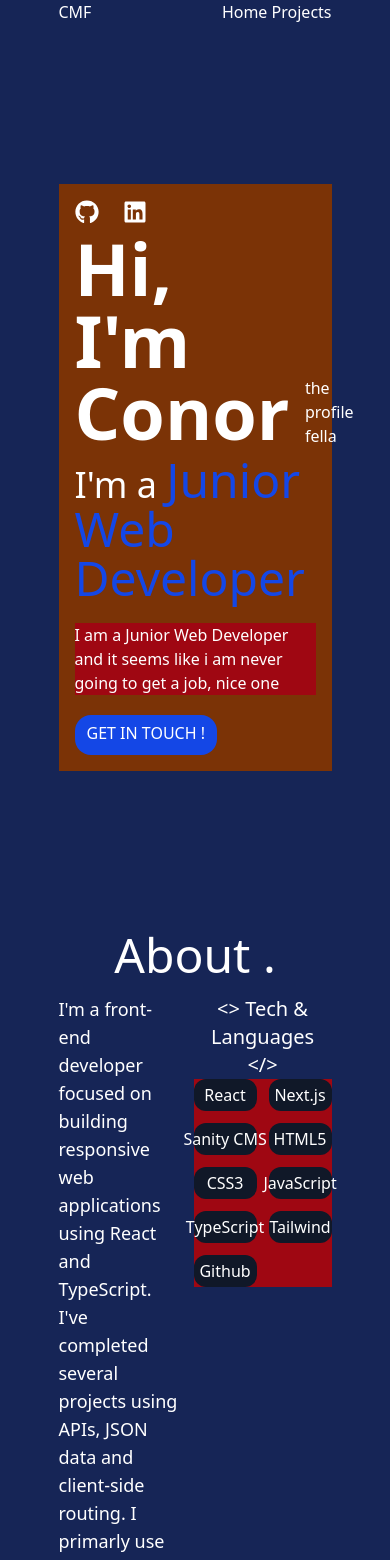
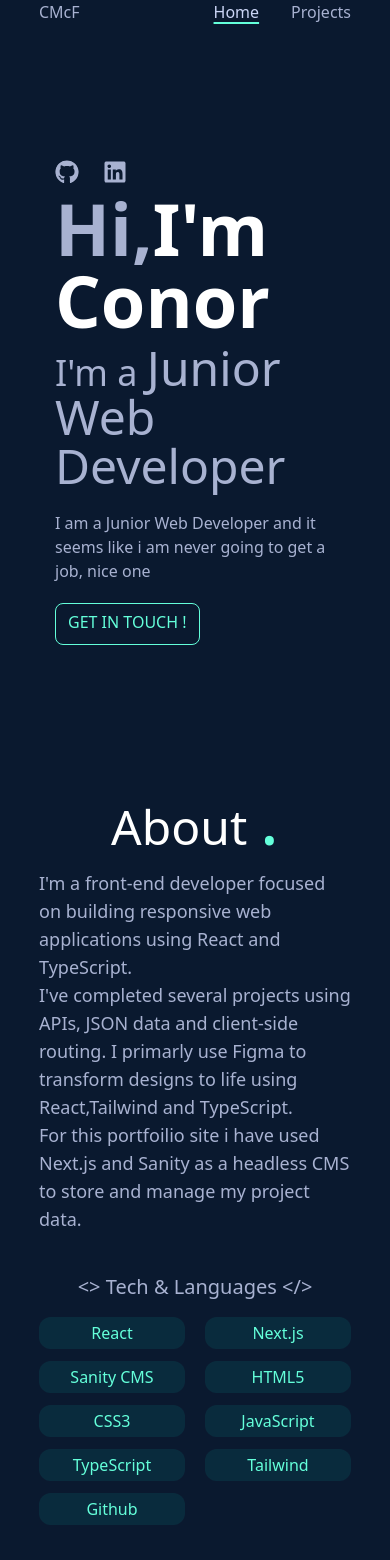
Before and after one commit to conormcfarlane/portfolio, a Next.js app in the folder frontend/: page / in a window 390 px wide. Shown: the top 1560 px of the page. After the commit the page ends 1525 px from the top, so only its background shows below. Built offline with nearby package versions, Linux system fonts and the light colour scheme.

Commit message:
changed color pallete , styling and responsiveness,hover features etc

```diff
--- a/frontend/app/globals.css
+++ b/frontend/app/globals.css
@@ -1,6 +1,24 @@
 @import "tailwindcss";
 
+@theme {
+  --color-navy: #0A192F;
+  --color-light-navy: #112240;
+
+  --color-slate: #8892B0;
+  --color-light-slate: #A8B2D1;
+  --color-lightest-slate: #CCD6F6;
+
+  --color-accent: #64FFDA;
+
+  /* custom colors */
+  --color-brand-dark: #134E4A;
+  --color-brand-aqua: #5EEAD4;
+  --color-brand-slate: #94A3B8;
+}
+
 body {
+  background-color: var(--color-navy);
   color: white;
   font-size: 1rem;
+  color: var(--color-light-slate);
 }
--- a/frontend/app/layout.tsx
+++ b/frontend/app/layout.tsx
@@ -27,8 +27,8 @@ export default function RootLayout({
       lang="en"
       className={`${geistSans.variable} ${geistMono.variable} h-full antialiased`}
     >
-      <body className="min-h-full flex flex-col bg-blue-950 ">
-        <div className="w-full max-w-[70%] mx-auto ">
+      <body className="min-h-full flex flex-col">
+        <div className="w-full max-w-[80%] mx-auto ">
           {children}
         </div></body>
     </html>
--- a/frontend/app/page.tsx
+++ b/frontend/app/page.tsx
@@ -6,7 +6,7 @@ import Hero from "@/components/sections/Hero";
 
 export default function Home() {
   return (
-    <div className="space-y-40">
+    <div className="space-y-30">
       <Navbar />
       <Hero />
       <About />
--- a/frontend/components/layout/Navbar.tsx
+++ b/frontend/components/layout/Navbar.tsx
@@ -1,17 +1,19 @@
 import Link from 'next/link'
 import React from 'react'
+import { usePathname } from 'next/navigation'
 
 
 export default function Navbar() {
+    const pathName = usePathname()
     const navBarLinks = [
         { title: 'Home', path: '/' }
         ,
         { title: 'Projects', path: '/projects' }]
     return (
         <div className='flex justify-between '>
-            <div>CMF</div>
-            <div>{navBarLinks.map((link) => (
-                <Link key={link.path} href={link.path}> {link.title} </Link>
+            <div>CMcF</div>
+            <div className='flex gap-8'>{navBarLinks.map((link) => (
+                <Link key={link.path} href={link.path} className={` ${pathName === link.path ? 'underline-offset-4 underline decoration-accent decoration-2 text-lightest-slate' : ''} , ${pathName !== link.path ? 'hover:text-white' : ''} `} > {link.title} </Link>
             ))}</div>
         </div>
     )
--- a/frontend/components/sections/About.tsx
+++ b/frontend/components/sections/About.tsx
@@ -4,18 +4,18 @@ export default function About() {
     const programmingTags = ['React', 'Next.js', 'Sanity CMS', 'HTML5', 'CSS3', 'JavaScript', 'TypeScript', 'Tailwind', 'Github']
     return (
         <div className=''>
-            <p className='text-center text-5xl mb-4'>About .</p>
-            <div className='flex gap-4 justify-between'>
-                <p className='w-3/4 text-lg'>I&apos;m a front-end developer focused on building responsive web applications using React and TypeScript.<br />
-                    I&apos;ve completed several projects using APIs, JSON data and client-side routing. I primarly use  Figma to turn designs to life using React,Tailwind and TypeScript.<br />
+            <p className='text-center text-5xl mb-4 text-white'>About <span className='text-accent text-7xl'>.</span></p>
+            <div className='flex justify-between gap-10 flex-col sm:flex-row'>
+                <p className='text-lg sm:w-3/5'>I&apos;m a front-end developer focused on building responsive web applications using React and TypeScript.<br />
+                    I&apos;ve completed several projects using APIs, JSON data and client-side routing. I primarly use  Figma to transform designs to life using React,Tailwind and TypeScript.<br />
                     For this portfoilio site i have used Next.js and Sanity as a headless CMS to store and manage my project data.
                 </p>
                 <div>
-                    <p className='text-center text-xl'>&lt;&gt;  Tech & Languages &lt;/&gt; </p>
-                    <div className='grid grid-cols-2 gap-3 bg-red-800'>
+                    <p className='whitespace-nowrap text-center text-xl mb-4'>&lt;&gt;  Tech & Languages &lt;/&gt;  </p>
+                    <div className='grid grid-cols-2 gap-x-5 gap-y-3 lg:grid-cols-3'>
                         {programmingTags.map((tag) => (
-                            <div key={tag} className='bg-gray-900 flex justify-center rounded-xl'>
-                                <p className='py-1 px-4 whitespace-nowrap'>{tag}</p>
+                            <div key={tag} className='bg-teal-400/10 flex justify-center rounded-xl'>
+                                <p className='py-1 px-5 whitespace-nowrap text-accent'>{tag}</p>
                             </div>
 
                         ))}
--- a/frontend/components/sections/Hero.tsx
+++ b/frontend/components/sections/Hero.tsx
@@ -5,22 +5,23 @@ import Button from '../ui/Button'
 
 export default function Hero() {
     return (
-        <div className='bg-amber-900 p-4'>
+        <div className='p-4 space-y-5'>
             <div className='flex justify-between items-center space-y-5'>
                 <div className='space-y-2'>
                     <div className='flex gap-6'>
-                        <FaGithub className='text-2xl' />
-                        <FaLinkedin className='text-2xl' />
+                        <FaGithub className='text-2xl rounded-full hover:text-white hover:shadow-accent hover:shadow ' />
+                        <FaLinkedin className='text-2xl rounded-md hover:text-white hover:shadow-accent hover:shadow' />
                     </div>
-                    <h1 className='text-7xl font-bold'>Hi, I&apos;m Conor</h1>
-                    <p className='text-4xl'>I&apos;m a <span className='text-5xl  text-blue-700'>Junior Web Developer</span></p>
+
+                    <h1 className='text-7xl font-bold'>Hi,<span className='text-white'>I&apos;m Conor</span> </h1>
+                    <p className='text-4xl'>I&apos;m a <span className='text-5xl'>Junior Web Developer</span></p>
                 </div>
-                <p>the profile fella</p>
             </div>
-            <p className='bg-red-800'>I am a Junior Web Developer and it seems like i am never going to get a job, nice one</p>
-            <div className='mt-5'>
+            <p>I am a Junior Web Developer and it seems like i am never going to get a job, nice one</p>
+            <div>
                 <Button label='GET IN TOUCH !' />
             </div>
+
 
         </div>
     )
--- a/frontend/components/ui/Button.tsx
+++ b/frontend/components/ui/Button.tsx
@@ -6,8 +6,8 @@ type ButtonProps = React.ButtonHTMLAttributes<HTMLButtonElement> & {
 
 export default function Button({ label, className = "", ...props }: ButtonProps) {
     return (
-        <button className={"bg-blue-700 px-3 py-2 rounded-2xl  flex items-center justify-center"} {...props}>
-            <span className='-translate-y-0.5'>{label}</span>
+        <button className={"border border-accent px-3 py-2 rounded-lg  flex items-center justify-center cursor-pointer hover:bg-accent/15"} {...props}>
+            <span className='text-accent -translate-y-0.5'>{label}</span>
 
         </button>
     )
```
